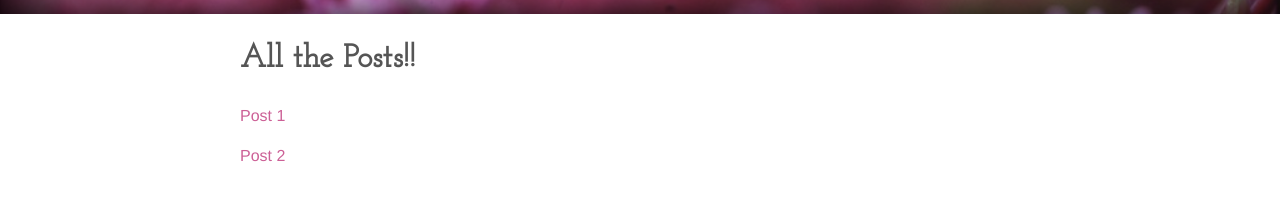
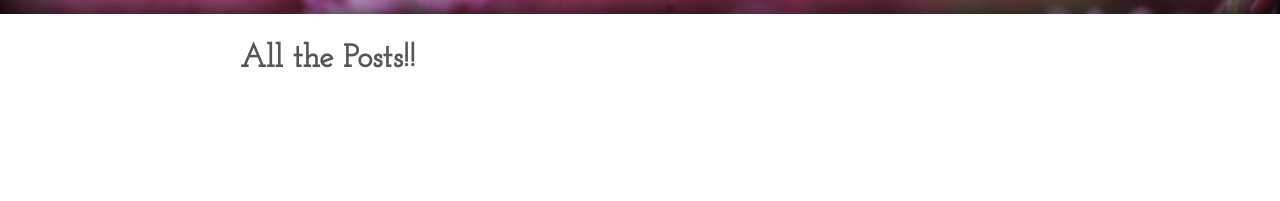
Before and after one commit to annamay8/annamay8.github.io, a Jekyll site: the page built from posts.html, in a window 1280 px wide. Shown: the part 140-341 px from the top of the page. Built offline with Jekyll 4.4.1, drawn with Linux system fonts in a browser that asks for light colours.

Commit message:
Update posts.html

```diff
--- a/posts.html
+++ b/posts.html
@@ -8,6 +8,7 @@
 </header>
 <main>
   <h1>All the Posts!!</h1>
-  <p><a href="#">Post 1</a></p>
-  <p><a href="#">Post 2</a></p>
+  {% for post in site.posts %}
+    <p><a href="{{ post.url }}">({{ post.date | date_to_string }}) &raquo; {{ post.title }}</a></p>
+  {% endfor %}
 </main>
```
